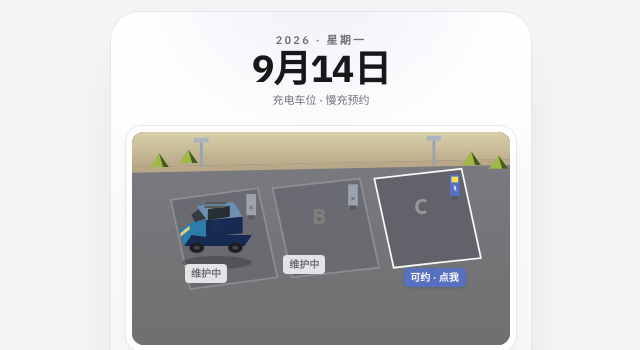
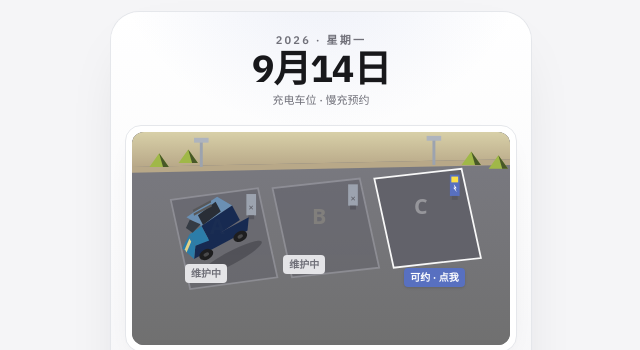
Before and after one commit to AaronYang0628/charge-spot-quest, a React (Vite) app: page / in a window 1280 px wide. Shown: the top 350 px of the page, without its empty margins (319-959 px from the left). Built offline with nearby package versions, Linux system fonts and the light colour scheme.

Commit message:
Fix: park/enter along bay axis, no diagonal crab drift

```diff
--- a/src/components/ParkingLot.tsx
+++ b/src/components/ParkingLot.tsx
@@ -117,7 +117,12 @@ export function ParkingLot({
         {byId.A?.occupied && byId.A.vehicle && (
           <div
             className="absolute left-[8%] top-[28%] w-[28%]"
-            style={{ filter: 'saturate(0.7)', opacity: 0.85 }}
+            style={{
+              filter: 'saturate(0.7)',
+              opacity: 0.85,
+              transform: 'rotate(-28deg)',
+              transformOrigin: 'center center',
+            }}
           >
             <LowPolyCar
               type={byId.A.vehicle.type}
@@ -130,15 +135,16 @@ export function ParkingLot({
         {/* Spot B empty — nothing */}
 
         {/* Spot C — parked from mock OR animation */}
+        {/* Cars sit parallel to bay long axis (nose toward charger). No diagonal crabbing. */}
         <AnimatePresence>
           {animPhase && animVehicle && (
             <motion.div
               key="anim-car"
               className="absolute w-[30%]"
-              initial={{ left: '82%', top: '4%', opacity: 1, rotate: -10 }}
-              animate={{ left: '58%', top: '22%', opacity: 1, rotate: -6 }}
+              initial={{ left: '58%', top: '62%', opacity: 1, rotate: -28 }}
+              animate={{ left: '58%', top: '22%', opacity: 1, rotate: -28 }}
               exit={{ opacity: 0 }}
-              transition={{ duration: 0.6, ease: [0.22, 1, 0.36, 1] }}
+              transition={{ duration: 0.65, ease: [0.22, 1, 0.36, 1] }}
               style={{ transformOrigin: 'center center' }}
             >
               <LowPolyCar
@@ -152,7 +158,10 @@ export function ParkingLot({
         </AnimatePresence>
 
         {!animPhase && byId.C?.occupied && byId.C.vehicle && (
-          <div className="absolute left-[58%] top-[22%] w-[30%]">
+          <div
+            className="absolute left-[58%] top-[22%] w-[30%]"
+            style={{ transform: 'rotate(-28deg)', transformOrigin: 'center center' }}
+          >
             <LowPolyCar
               type={byId.C.vehicle.type}
               color={byId.C.vehicle.color}
```
